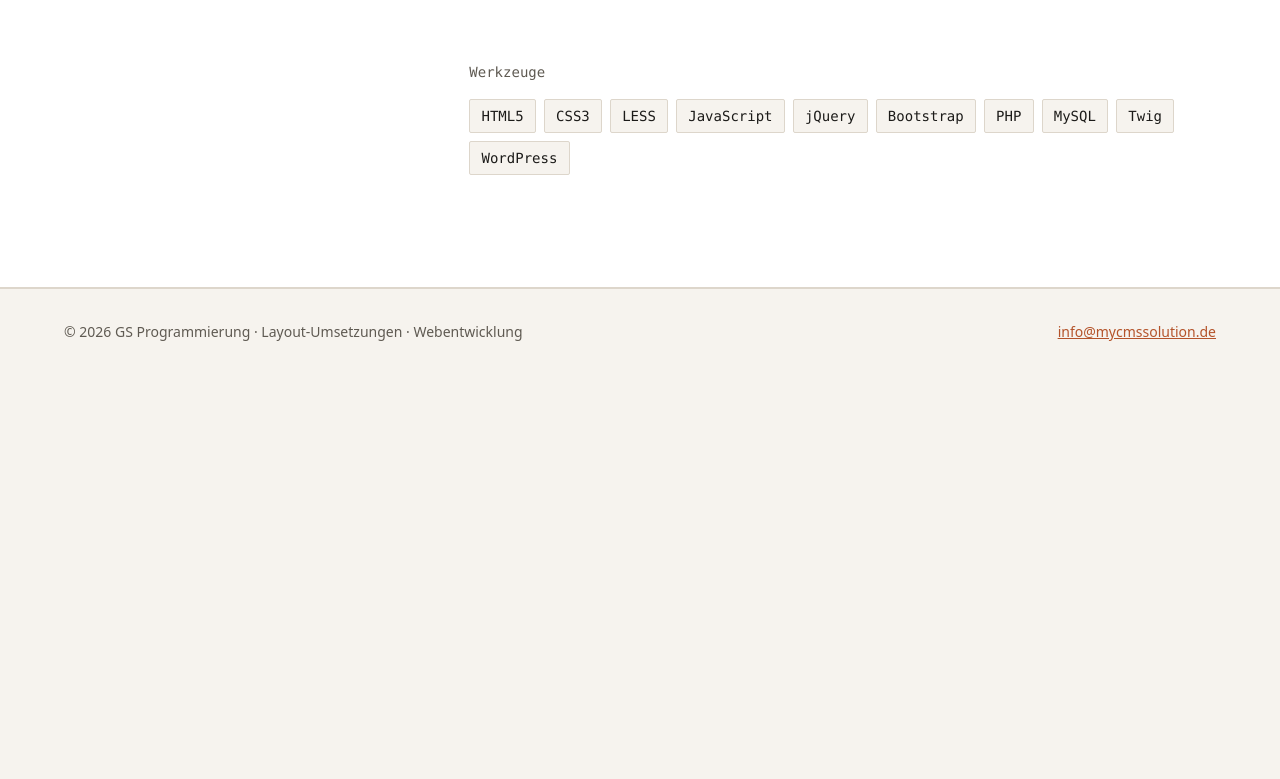
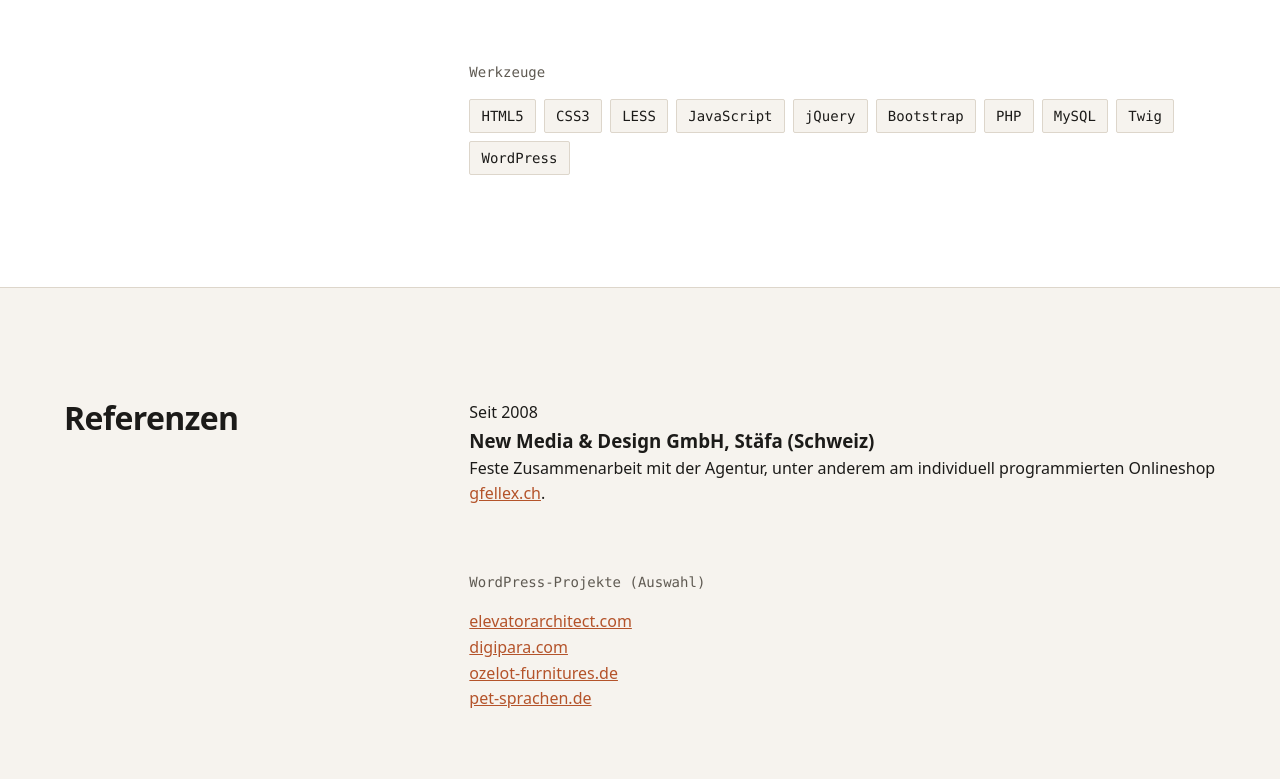
Before and after one commit to juenta/static-test, a plain HTML site: page index.html in a window 1280 px wide. Shown: the part 2021-2800 px from the top of the page. Before the commit the page ends 2397 px from the top, so only its background shows below. Drawn offline with Linux system fonts and the light colour scheme.

Commit message:
Referenzen ergänzt

```diff
--- a/index.html
+++ b/index.html
@@ -18,6 +18,7 @@
         <ul class="nav">
           <li><a href="#ueber">Über mich</a></li>
           <li><a href="#leistungen">Leistungen</a></li>
+          <li><a href="#referenzen">Referenzen</a></li>
           <li><a class="nav-cta" href="mailto:info@mycmssolution.de">Kontakt</a></li>
         </ul>
       </nav>
@@ -87,6 +88,27 @@
         </div>
       </div>
     </section>
+
+    <section id="referenzen" class="section">
+      <div class="container split">
+        <h2>Referenzen</h2>
+        <div>
+          <div class="ref-feature">
+            <p class="ref-label">Seit 2008</p>
+            <h3>New Media &amp; Design GmbH, Stäfa (Schweiz)</h3>
+            <p>Feste Zusammenarbeit mit der Agentur, unter anderem am individuell programmierten Onlineshop <a href="https://www.gfellex.ch" rel="noopener">gfellex.ch</a>.</p>
+          </div>
+
+          <h3 class="tech-title">WordPress-Projekte (Auswahl)</h3>
+          <ul class="ref-list">
+            <li><a href="https://elevatorarchitect.com" rel="noopener">elevatorarchitect.com</a></li>
+            <li><a href="https://digipara.com" rel="noopener">digipara.com</a></li>
+            <li><a href="https://ozelot-furnitures.de" rel="noopener">ozelot-furnitures.de</a></li>
+            <li><a href="https://pet-sprachen.de" rel="noopener">pet-sprachen.de</a></li>
+          </ul>
+        </div>
+      </div>
+    </section>
   </main>
 
   <footer class="site-footer">
```
